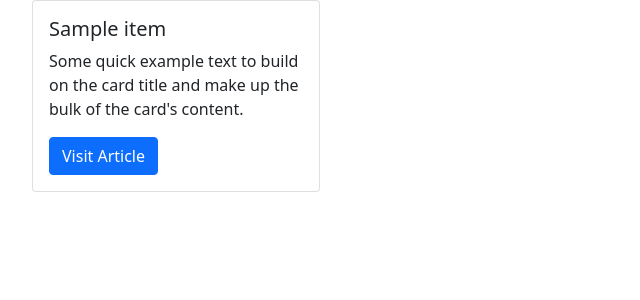
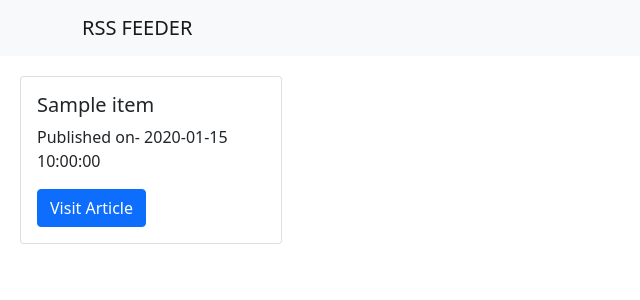
Before and after one commit to gagangaga/rss-feed-reader, a Flask app: template templates/renderdata.html in a window 1280 px wide. Shown: the top 300 px of the page, without its empty margins (0-640 px from the left). Run offline with Flask 2, Linux system fonts and the light colour scheme; the template is opened without the code that fills it: most values are stand-ins (such as "Sample title", 1, 10 or a date in 2020).

Commit message:
adding cards

```diff
--- a/run.py
+++ b/run.py
@@ -1,8 +1,13 @@
-from flask import Flask, render_template
+from flask import Flask, render_template, send_from_directory
 from flask import request
 import feedparser
 
-app = Flask(__name__)
+
+app = Flask(__name__, static_url_path='')
+
+@app.route('/static/<path:path>')
+def send_js(path):
+    return send_from_directory("static", path)
 
 @app.route('/')
 def index():
--- /dev/null
+++ b/static/style.css
@@ -0,0 +1,2 @@
+.card{
+margin:20px;}
--- a/style.css
+++ /dev/null
@@ -1,4 +0,0 @@
-*{
-
-
-}
--- a/templates/renderdata.html
+++ b/templates/renderdata.html
@@ -1,24 +1,35 @@
 <!DOCTYPE html>
 <html lang="en">
 <head>
-    <link rel="stylesheet" type="text/css" href="style.css">
+    <link href="/static/style.css" rel="stylesheet" type="text/css">
     <meta charset="utf-8">
     <meta name="viewport" content="width=device-width, initial-scale=1">
     <link href="https://cdn.jsdelivr.net/npm/bootstrap@5.1.0/dist/css/bootstrap.min.css" rel="stylesheet" integrity="sha384-KyZXEAg3QhqLMpG8r+8fhAXLRk2vvoC2f3B09zVXn8CA5QIVfZOJ3BCsw2P0p/We" crossorigin="anonymous">
     <title>RSS FEEDER</title>
+    <style>
+    </style>
   </head>
 <body>
-<ul>
+<nav class="navbar navbar-expand-lg navbar-light bg-light">
+  <div class="container">
+    <a class="navbar-brand" href="#">RSS FEEDER</a>
+  </div>
+</nav>
+<div class="row">
 {% for item in data.entries %}
-    <div class="card" style="width: 18rem;">
+
+        <div class='col-md-3'>
+            <div class="card">
 <!--  <img class="card-img-top" src="..." alt="Card image cap">-->
-  <div class="card-body">
-    <h5 class="card-title">{{item.title}}</h5>
-    <p class="card-text">Some quick example text to build on the card title and make up the bulk of the card's content.</p>
-    <a href="{{item.links[0].href}}" class="btn btn-primary">Visit Article</a>
-  </div>
-</div>
+                <div class="card-body">
+                    <h5 class="card-title" >{{item.title}}</h5>
+                    <p class="card-text">Published on- {{item.published}}</p>
+                    <a href="{{item.links[0].href}}" class="btn btn-primary">Visit Article</a>
+                </div>
+            </div>
+            </div>
 {% endfor %}
-</ul>
+
+    </div>
 </body>
 </html>
```
